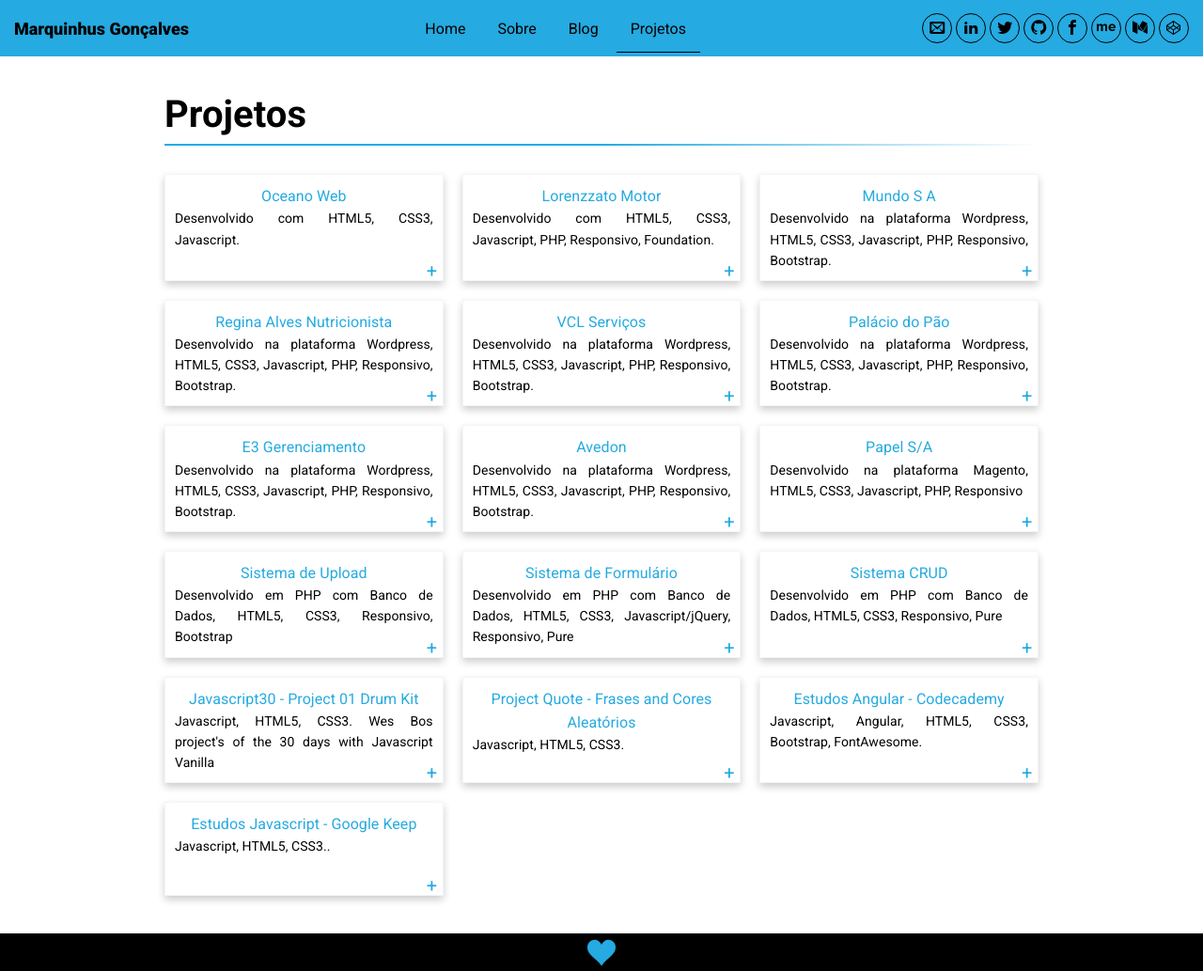
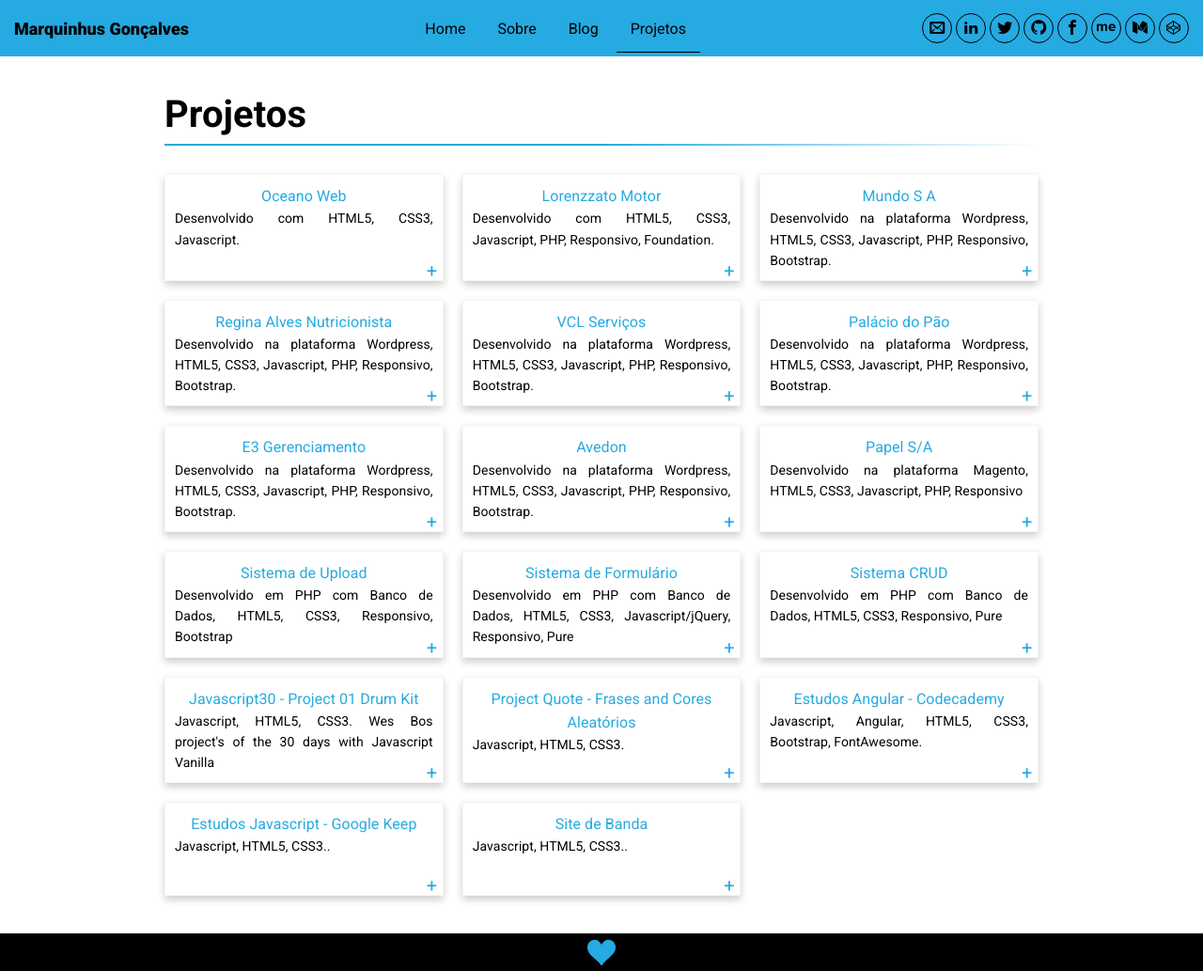
Before and after one commit to marquinhusgoncalves/marquinhusgoncalves.com, a Jekyll site: the page built from projects.md, in a window 1280 px wide. Shown: the whole page at 94% size. Built offline with Jekyll 4.4.1, drawn with Linux system fonts in a browser that asks for light colours; some web fonts are replaced; comment, search, counter and statistics services are not loaded.

Commit message:
Add new project

```diff
--- a/projects.md
+++ b/projects.md
@@ -98,4 +98,10 @@
     <p class="card-description">Javascript, HTML5, CSS3..</p>
     <div class="card-plus"></div>
   </a>
+
+  <a href="http://forronupelo.oceanoweb.com.br/" class="card" target="_blank">
+    <p class="card-title">Site de Banda</p>
+    <p class="card-description">Javascript, HTML5, CSS3..</p>
+    <div class="card-plus"></div>
+  </a>
 </section>
```
